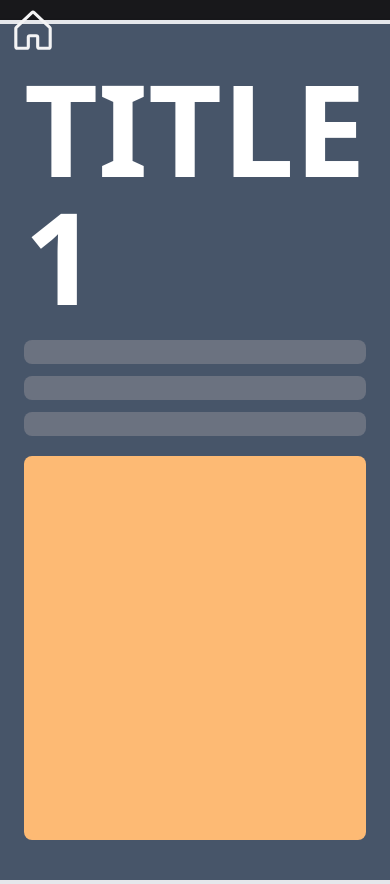
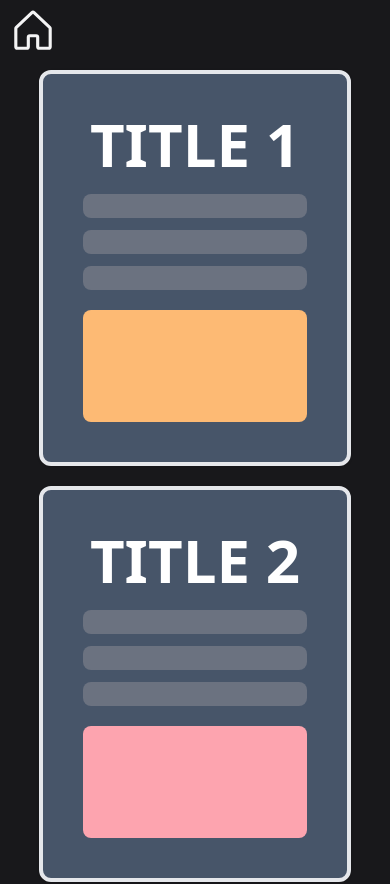
Before and after one commit to 0x7266/framer_motion_practice, a React (Vite) app: page /scrollanimation in a window 390 px wide. Shown: the top 884 px of the page. Built offline with nearby package versions, Linux system fonts and the light colour scheme.

Commit message:
fixed responsiveness

```diff
--- a/src/assets/HomeIcon.tsx
+++ b/src/assets/HomeIcon.tsx
@@ -5,7 +5,7 @@ export default function HomeIcon() {
 			width="50"
 			height="50"
 			viewBox="0 0 256 256"
-			className="absolute left-2 top-4 fill-zinc-100 hover:fill-zinc-400 active:top-3 transition-all"
+			className="relative md:absolute left-2 top-4 fill-zinc-100 hover:fill-zinc-400 active:top-3 transition-all"
 		>
 			<path d="M218.83,103.77l-80-75.48a1.14,1.14,0,0,1-.11-.11,16,16,0,0,0-21.53,0l-.11.11L37.17,103.77A16,16,0,0,0,32,115.55V208a16,16,0,0,0,16,16H96a16,16,0,0,0,16-16V160h32v48a16,16,0,0,0,16,16h48a16,16,0,0,0,16-16V115.55A16,16,0,0,0,218.83,103.77ZM208,208H160V160a16,16,0,0,0-16-16H112a16,16,0,0,0-16,16v48H48V115.55l.11-.1L128,40l79.9,75.43.11.1Z"></path>
 		</svg>
--- a/src/components/Post.tsx
+++ b/src/components/Post.tsx
@@ -28,11 +28,11 @@ export function Post({ post }: { post: { title: string; img: string } }) {
 				transition={{ staggerChildren: 0.3 }}
 				viewport={{ amount: 0.2, once: true }}
 				ref={ref}
-				className="lg:w-4/5 xl:w-3/5 bg-slate-600 flex flex-col gap-5 items-center justify-around border-4 p-10 rounded-xl shadow overflow-hidden"
+				className="w-4/5 xl:w-3/5 bg-slate-600 flex flex-col gap-5 items-center justify-around border-4 p-10 rounded-xl shadow overflow-hidden"
 			>
 				<motion.div
 					variants={titleVariants}
-					className="text-9xl text-white font-bold uppercase"
+					className="text-6xl sm:text-8xl md:text-9xl text-white font-bold uppercase"
 				>
 					{post.title}
 				</motion.div>
@@ -58,7 +58,7 @@ export function Post({ post }: { post: { title: string; img: string } }) {
 				</motion.div>
 				<motion.div
 					variants={imageVariants}
-					className={`w-full h-96 rounded-lg ${post.img}`}
+					className={`w-full h-28 md:h-96 rounded-lg ${post.img}`}
 				/>
 			</motion.div>
 		</motion.div>
--- a/src/pages/Index.tsx
+++ b/src/pages/Index.tsx
@@ -30,7 +30,7 @@ export default function Index() {
 			className="w-screen flex flex-col text-zinc-200 text-7xl font-alfa uppercase py-5"
 		>
 			{links.map((link, index) => (
-				<Link to={link.path}>
+				<Link to={link.path} key={index}>
 					<motion.div
 						whileHover={{
 							backgroundColor: link.color,
@@ -38,7 +38,6 @@ export default function Index() {
 						}}
 						variants={textVariants}
 						custom={{ index, color: link.color }}
-						key={index}
 					>
 						<div className="pt-2">{link.name}</div>
 					</motion.div>
```
